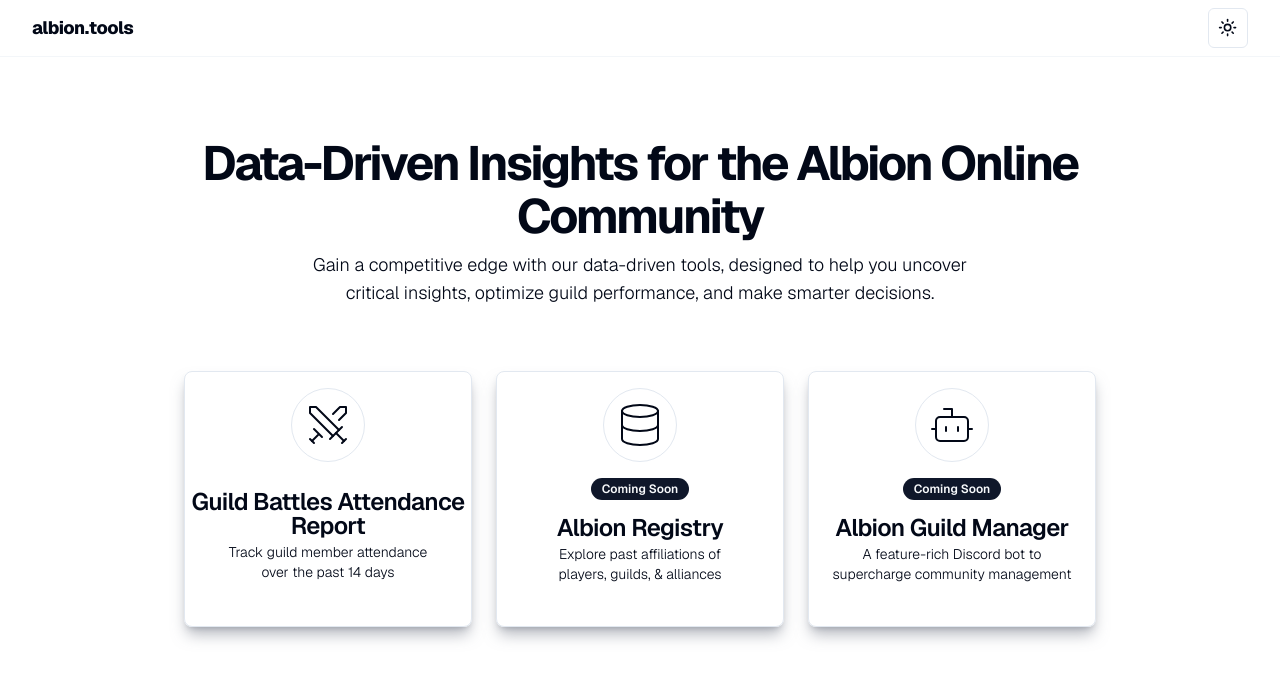
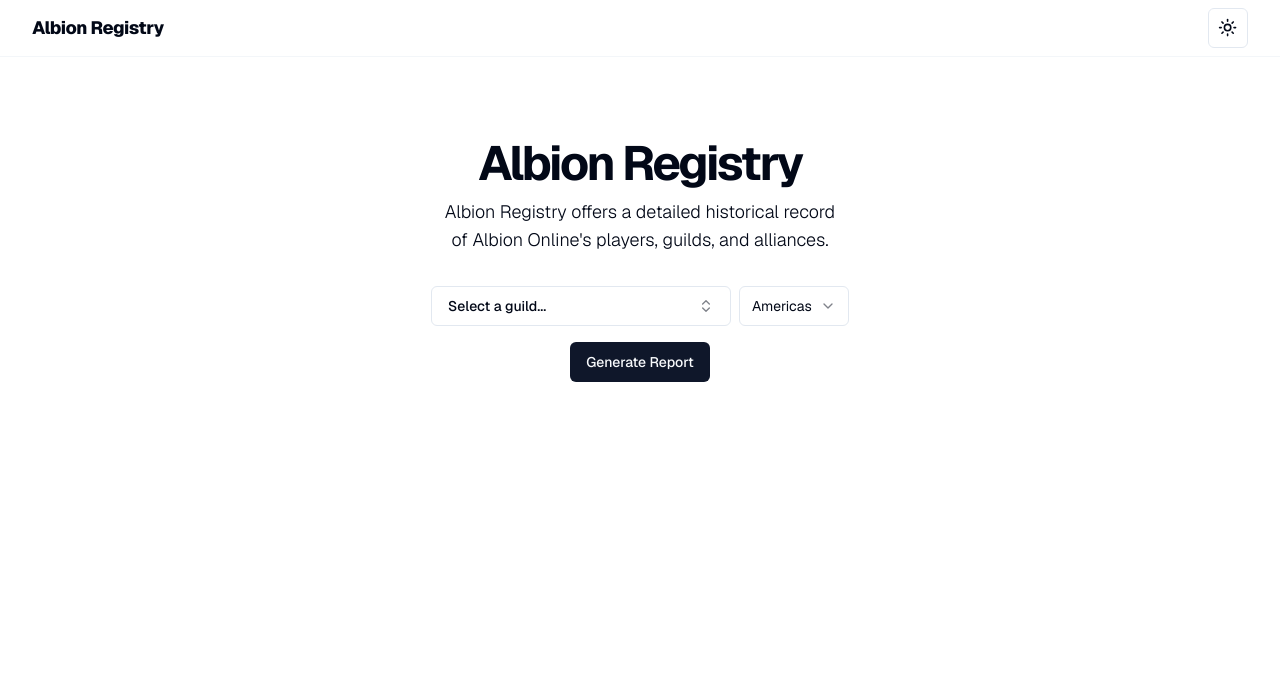
Before and after one commit to c-wide/albion-registry-website, a Next.js app: page / in a window 1280 px wide. Shown: the top 680 px of the page. Built offline with nearby package versions, Linux system fonts and the light colour scheme.

Commit message:
refactor wip

```diff
--- a/app/guild-attendance/page.tsx
+++ /dev/null
@@ -1,25 +0,0 @@
-import Balance from "react-wrap-balancer";
-import { GuildSearch } from "@/components/guild-search";
-
-export const maxDuration = 60;
-
-export default function Home() {
-	return (
-		<div className="container flex-grow">
-			<section className="mx-auto flex max-w-[980px] flex-col items-center gap-2 py-24 pb-20">
-				<h1 className="text-center text-5xl font-bold leading-[1.1] tracking-tighter">
-					Guild Battles Attendance Report
-				</h1>
-
-				<Balance className="max-w-[750px] text-center text-lg font-light text-foreground">
-					Easily track your guild&apos;s participation and individual member
-					contributions in Albion Online battles over the last 14 days.
-				</Balance>
-
-				<div className="mt-6">
-					<GuildSearch />
-				</div>
-			</section>
-		</div>
-	);
-}
--- a/app/layout.tsx
+++ b/app/layout.tsx
@@ -8,8 +8,9 @@
 import "@/styles/globals.css";
 
 export const metadata: Metadata = {
-	title: "albion.tools",
-	description: "Tools created for the Albion Online community",
+	title: "Albion Registry",
+	description:
+		"Detailed historical records of Albion Online's players, guilds, and alliances",
 };
 
 export default function RootLayout({
--- a/app/page.tsx
+++ b/app/page.tsx
@@ -1,6 +1,5 @@
-import { Bot, Database, Swords } from "lucide-react";
 import Balance from "react-wrap-balancer";
-import { FeatureLinkCard } from "@/components/feature-link-card";
+import { GuildSearch } from "@/components/guild-search";
 
 // TODO: padding at bottom
 // TODO: add site footer
@@ -9,41 +8,19 @@
 export default function Home() {
 	return (
 		<div className="container flex-grow">
-			<section className="mx-auto flex max-w-[980px] flex-col items-center gap-2 pb-16 pt-20">
+			<section className="mx-auto flex max-w-[980px] flex-col items-center gap-2 pt-20">
 				<h1 className="text-center text-5xl font-bold leading-[1.1] tracking-tighter">
-					Data-Driven Insights for the Albion Online Community
+					Albion Registry
 				</h1>
 
 				<Balance className="max-w-[750px] text-center text-lg font-light text-foreground">
-					Gain a competitive edge with our data-driven tools, designed to help
-					you uncover critical insights, optimize guild performance, and make
-					smarter decisions.
+					Albion Registry offers a detailed historical record of Albion
+					Online&apos;s players, guilds, and alliances.
 				</Balance>
 			</section>
 
-			<section className="flex flex-wrap justify-center gap-6">
-				<FeatureLinkCard
-					href="/guild-attendance"
-					header="Guild Battles Attendance Report"
-					subheader="Track guild member attendance over the past 14 days"
-					Icon={Swords}
-				/>
-
-				<FeatureLinkCard
-					href="/registry"
-					header="Albion Registry"
-					subheader="Explore past affiliations of players, guilds, & alliances"
-					disabled
-					Icon={Database}
-				/>
-
-				<FeatureLinkCard
-					href="/agm"
-					header="Albion Guild Manager"
-					subheader="A feature-rich Discord bot to supercharge community management"
-					disabled
-					Icon={Bot}
-				/>
+			<section className="pt-8">
+				<GuildSearch />
 			</section>
 		</div>
 	);
--- a/components/feature-link-card.tsx
+++ /dev/null
@@ -1,45 +0,0 @@
-import type { ComponentType } from "react";
-import Link from "next/link";
-import Balance from "react-wrap-balancer";
-import { Badge } from "@/components/ui/badge";
-import { cn } from "@/lib/utils";
-
-export function FeatureLinkCard({
-	href,
-	header,
-	subheader,
-	disabled,
-	Icon,
-}: {
-	href: string;
-	header: string;
-	subheader: string;
-	disabled?: boolean;
-	Icon: ComponentType<{ className?: string }>;
-}) {
-	return (
-		<Link href={href} className={cn(disabled && "pointer-events-none")}>
-			<div
-				className={`px-1 py-4 ${
-					disabled ? "gap-4" : "gap-7"
-				} flex h-64 w-72 flex-col items-center rounded-lg border shadow-lg shadow-gray-500/50 hover:shadow-xl hover:shadow-gray-500/50 active:shadow-inner active:shadow-gray-500/50 dark:shadow-none dark:hover:bg-slate-900/30 dark:active:bg-slate-800/30`}
-			>
-				<div className="rounded-full border p-3">
-					<Icon className="h-12 w-12 shrink-0 stroke-1" />
-				</div>
-
-				{disabled && <Badge>Coming Soon</Badge>}
-
-				<div className="flex flex-col items-center">
-					<h1 className="text-center text-2xl font-semibold leading-none tracking-tight">
-						{header}
-					</h1>
-
-					<Balance className="pt-1 text-center text-sm font-light text-foreground">
-						{subheader}
-					</Balance>
-				</div>
-			</div>
-		</Link>
-	);
-}
--- a/components/guild-search.tsx
+++ b/components/guild-search.tsx
@@ -5,7 +5,7 @@
 import { SearchBar } from "@/components/guild-search-bar";
 import { RegionSelector } from "@/components/region-selector";
 import { Button } from "@/components/ui/button";
-import { GUILD_SEARCH_REGION_KEY } from "@/config/local-storage";
+import { SELECTED_REGION_KEY } from "@/lib/local-storage";
 import { siteConfig, type AlbionRegion } from "@/config/site-config";
 import { isValidRegion, loadRegion } from "@/lib/region";
 
@@ -23,7 +23,7 @@
 	const handleRegionChange = (selectedRegion: string) => {
 		if (!isValidRegion(selectedRegion)) return;
 		setRegion(selectedRegion);
-		localStorage.setItem(GUILD_SEARCH_REGION_KEY, selectedRegion);
+		localStorage.setItem(SELECTED_REGION_KEY, selectedRegion);
 	};
 
 	if (region === null) {
--- a/components/site-header.tsx
+++ b/components/site-header.tsx
@@ -6,7 +6,7 @@
 		<header className="sticky top-0 z-50 w-full border-b border-border/40 bg-background/95 backdrop-blur supports-[backdrop-filter]:bg-background/60">
 			<div className="container flex h-14 items-center justify-between">
 				<Link className="text-lg font-extrabold tracking-tight" href="/">
-					albion.tools
+					Albion Registry
 				</Link>
 				<div className="flex items-center">
 					<ModeToggle />
--- a/config/local-storage.ts
+++ /dev/null
@@ -1 +0,0 @@
-export const GUILD_SEARCH_REGION_KEY = "gsr_region";
--- /dev/null
+++ b/lib/local-storage.ts
@@ -0,0 +1 @@
+export const SELECTED_REGION_KEY = "selected-region";
--- a/lib/region.ts
+++ b/lib/region.ts
@@ -1,4 +1,4 @@
-import { GUILD_SEARCH_REGION_KEY } from "@/config/local-storage";
+import { SELECTED_REGION_KEY } from "@/lib/local-storage";
 import { AlbionRegion, siteConfig } from "@/config/site-config";
 
 export function isValidRegion(region: string): region is AlbionRegion {
@@ -7,15 +7,15 @@
 
 export function loadRegion(): AlbionRegion {
 	const defaultRegion = siteConfig.albionServerRegions[0];
-	const storedRegion = localStorage.getItem(GUILD_SEARCH_REGION_KEY);
+	const storedRegion = localStorage.getItem(SELECTED_REGION_KEY);
 
 	if (!storedRegion) {
-		localStorage.setItem(GUILD_SEARCH_REGION_KEY, defaultRegion);
+		localStorage.setItem(SELECTED_REGION_KEY, defaultRegion);
 		return defaultRegion;
 	}
 
 	if (!isValidRegion(storedRegion)) {
-		localStorage.setItem(GUILD_SEARCH_REGION_KEY, defaultRegion);
+		localStorage.setItem(SELECTED_REGION_KEY, defaultRegion);
 		return defaultRegion;
 	}
 
```
